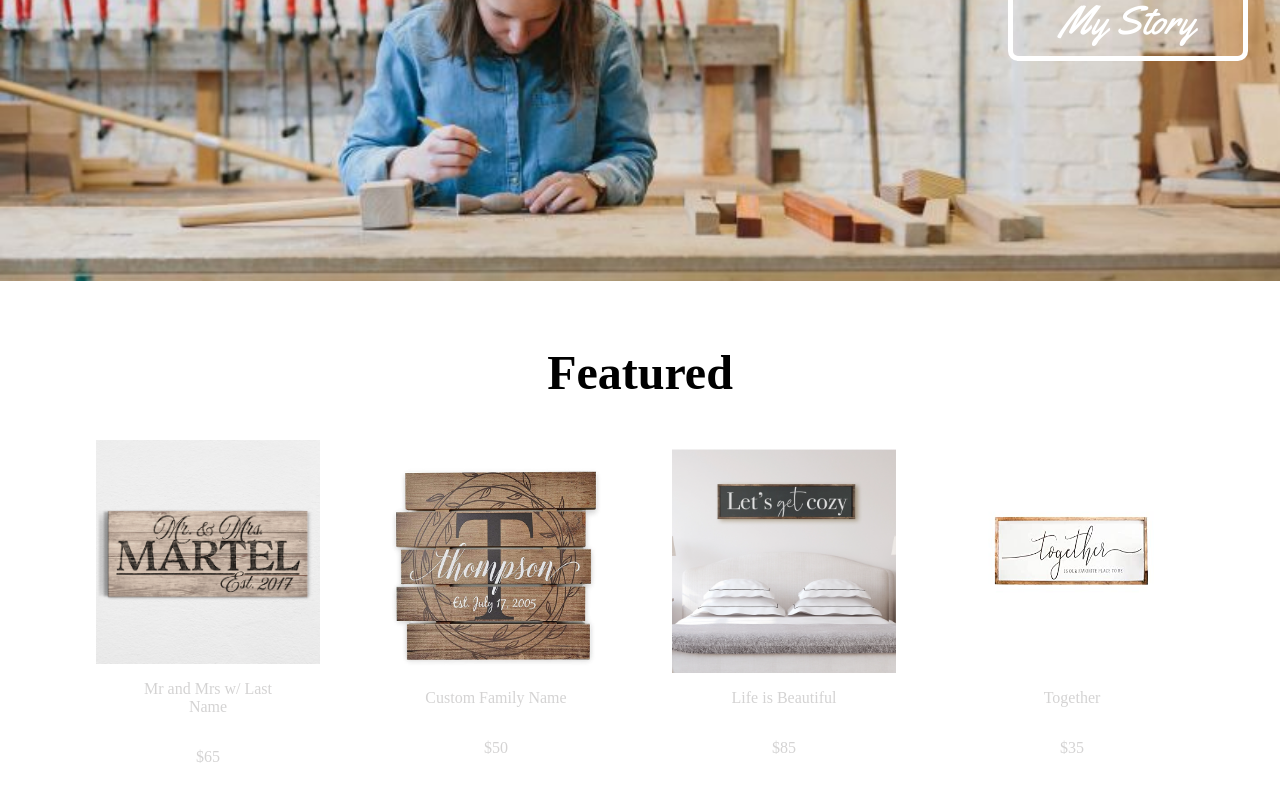
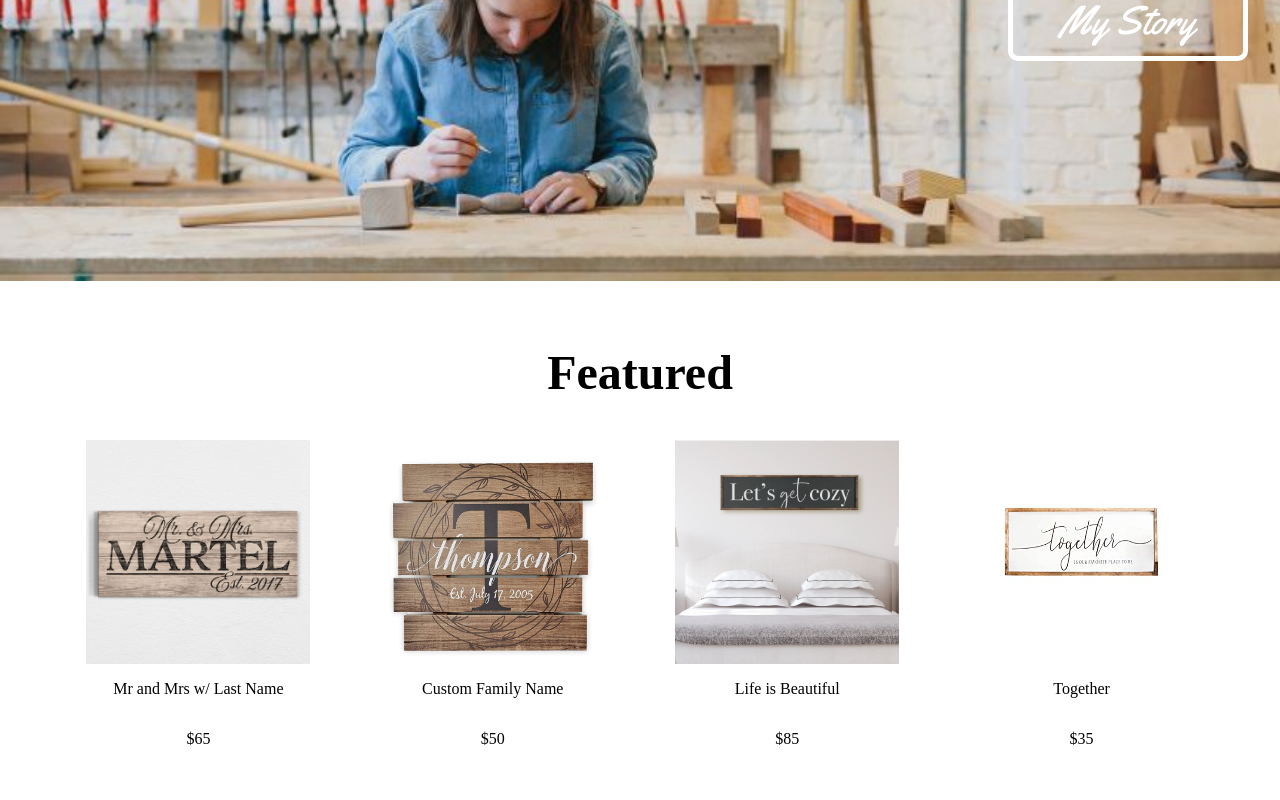
Before and after one commit to BlARCHER31/dev-website-frontend, a React (Create React App) app: page / in a window 1280 px wide. Shown: the part 1751-2551 px from the top of the page. Built offline with nearby package versions, Linux system fonts and the light colour scheme; a web font is replaced by a local one.

Commit message:
style updates

```diff
--- a/src/components/banner/banner.css
+++ b/src/components/banner/banner.css
@@ -1,6 +1,6 @@
 .banner {
   position: absolute;
-  top: 75px;
+  top: 125px;
   text-align: center;
   font-family: 'Arima Madurai', cursive;
   width: 100%;
@@ -8,7 +8,13 @@
   font-size: 1.4rem;
 }
 
-@media screen and (min-width: 920px) {
+@media screen and (min-width: 330px) and (max-width: 840px) {
+  .banner {
+    top: 200px;
+  }
+}
+
+@media screen and (min-width: 840px) {
   .banner {
     top: 175px;
   }
--- a/src/components/collections/collections.css
+++ b/src/components/collections/collections.css
@@ -17,30 +17,35 @@
 }
 
 .collection-card:hover {
-  transform: scale(1.1);
-  /* box-shadow: 2px 2px 2px 0; */
+  transform: scale(1.06);
+  /* box-shadow: 2px 2px 6px 0; */
 }
 
 .collection-image {
-  height: 150px;
-  width: 150px;
+  height: 200px;
+  width: 200px;
+}
+
+@media screen and (min-width: 330px) and (max-width: 840px) {
+  .collection-image {
+    height: 300px;
+    width: 300px;
+  }
 }
 
 @media screen and (min-width: 840px) {
   .collection-card-group {
-    position: relative;
     top: 5rem;
     flex-direction: row;
     justify-content: space-evenly;
     align-items: center;
+
   }
-}
-
-@media screen and (min-width: 920px) {
   .collection-image {
     height: 275px;
     width: 275px;
   }
+
 }
 
 @media screen and (min-width: 1000px) {
--- a/src/components/hero/hero.css
+++ b/src/components/hero/hero.css
@@ -1,7 +1,7 @@
 .hero {
   background: radial-gradient(
     circle,
-    rgba(248, 246, 240, 1) 0%,
+    rgb(248, 246, 240) 0%,
     rgba(224, 224, 222, 1) 100%
   );
   background-size: cover;
--- a/src/components/products/product.css
+++ b/src/components/products/product.css
@@ -1,5 +1,5 @@
 .product-card {
-  color: #d4d3d3;
+  color: #000;
   font-family: 'Arima Madurai', cursive;
   display: flex;
   flex-direction: column;
@@ -12,8 +12,8 @@
 }
 
 .product-img {
-  width: 100%;
-  height: 100%;
+  width: 8rem;
+  height: 8rem;
 }
 
 @media screen and (min-width: 600px) {
@@ -31,6 +31,9 @@
 }
 
 @media screen and (min-width: 1000px) {
+  .product-card {
+    width: 12rem;
+  }
   .product-img {
     width: 12rem;
     height: 12rem;
```
Also changed, not shown: src/components/reviews/reviews.css (added), src/components/reviews/reviews.jsx (added).
